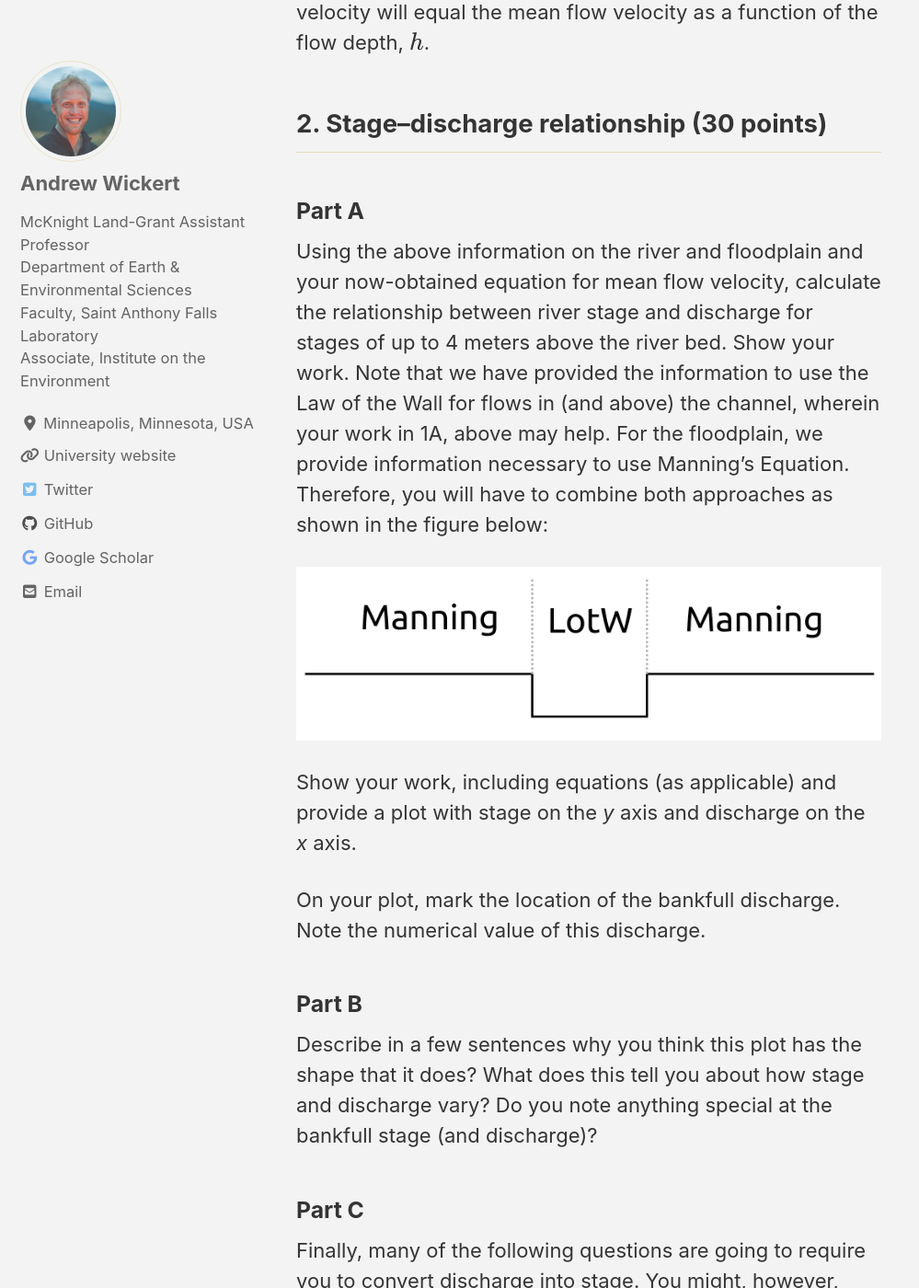
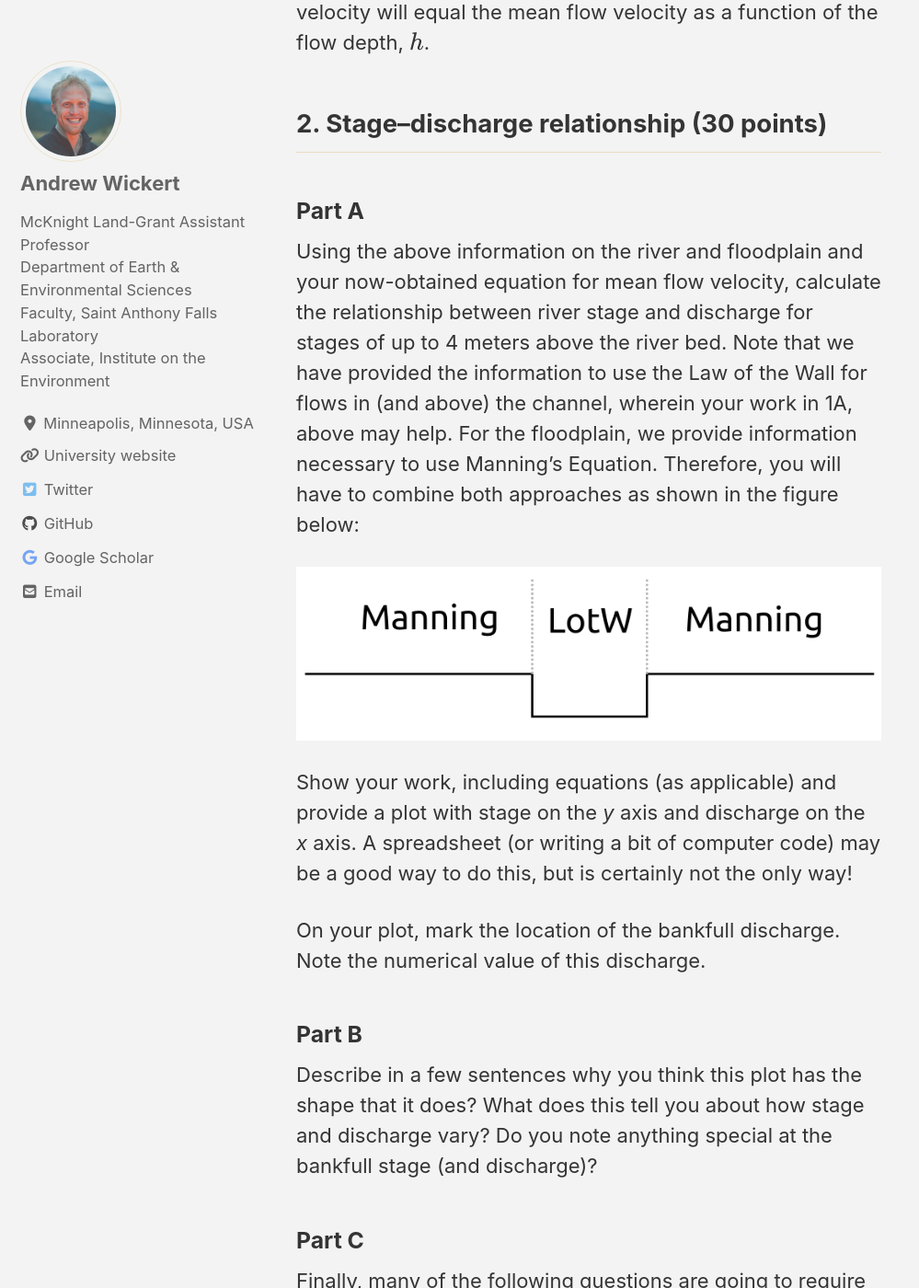
Before and after one commit to GeomorphOnline/GeomorphOnline.github.io, a Jekyll site: the page built from lessons/_hydraulics/pset_rating_curves.md, in a window 1280 px wide and 1400 px high, scrolled down 5487 px. Shown: the whole window at 92% size, without its empty margins (0-999 px from the left). Built offline with Jekyll 4.4.1, drawn with Linux system fonts in a browser that asks for light colours; cached includes are drawn as plain includes; nearby versions of some CDN libraries; formulas are drawn with MathJax 3.

Commit message:
Suggest spreadsheet

```diff
--- a/lessons/_hydraulics/pset_rating_curves.md
+++ b/lessons/_hydraulics/pset_rating_curves.md
@@ -108,11 +108,11 @@ Using the Law of the Wall and the Mean Value Theorem, find the depth $$z$$ at wh
 
 ### Part A
 
-Using the above information on the river and floodplain and your now-obtained equation for mean flow velocity, calculate the relationship between river stage and discharge for stages of up to 4 meters above the river bed. Show your work. Note that we have provided the information to use the Law of the Wall for flows in (and above) the channel, wherein your work in 1A, above may help. For the floodplain, we provide information necessary to use Manning's Equation. Therefore, you will have to combine both approaches as shown in the figure below:
+Using the above information on the river and floodplain and your now-obtained equation for mean flow velocity, calculate the relationship between river stage and discharge for stages of up to 4 meters above the river bed. Note that we have provided the information to use the Law of the Wall for flows in (and above) the channel, wherein your work in 1A, above may help. For the floodplain, we provide information necessary to use Manning's Equation. Therefore, you will have to combine both approaches as shown in the figure below:
 
 ![Flow equations: channel and floodplain](/assets/images/hydraulics/pset_equation_zones.png)
 
-Show your work, including equations (as applicable) and provide a plot with stage on the *y* axis and discharge on the *x* axis.
+Show your work, including equations (as applicable) and provide a plot with stage on the *y* axis and discharge on the *x* axis. A spreadsheet (or writing a bit of computer code) may be a good way to do this, but is certainly not the only way!
 
 On your plot, mark the location of the bankfull discharge. Note the numerical value of this discharge.
 
```
